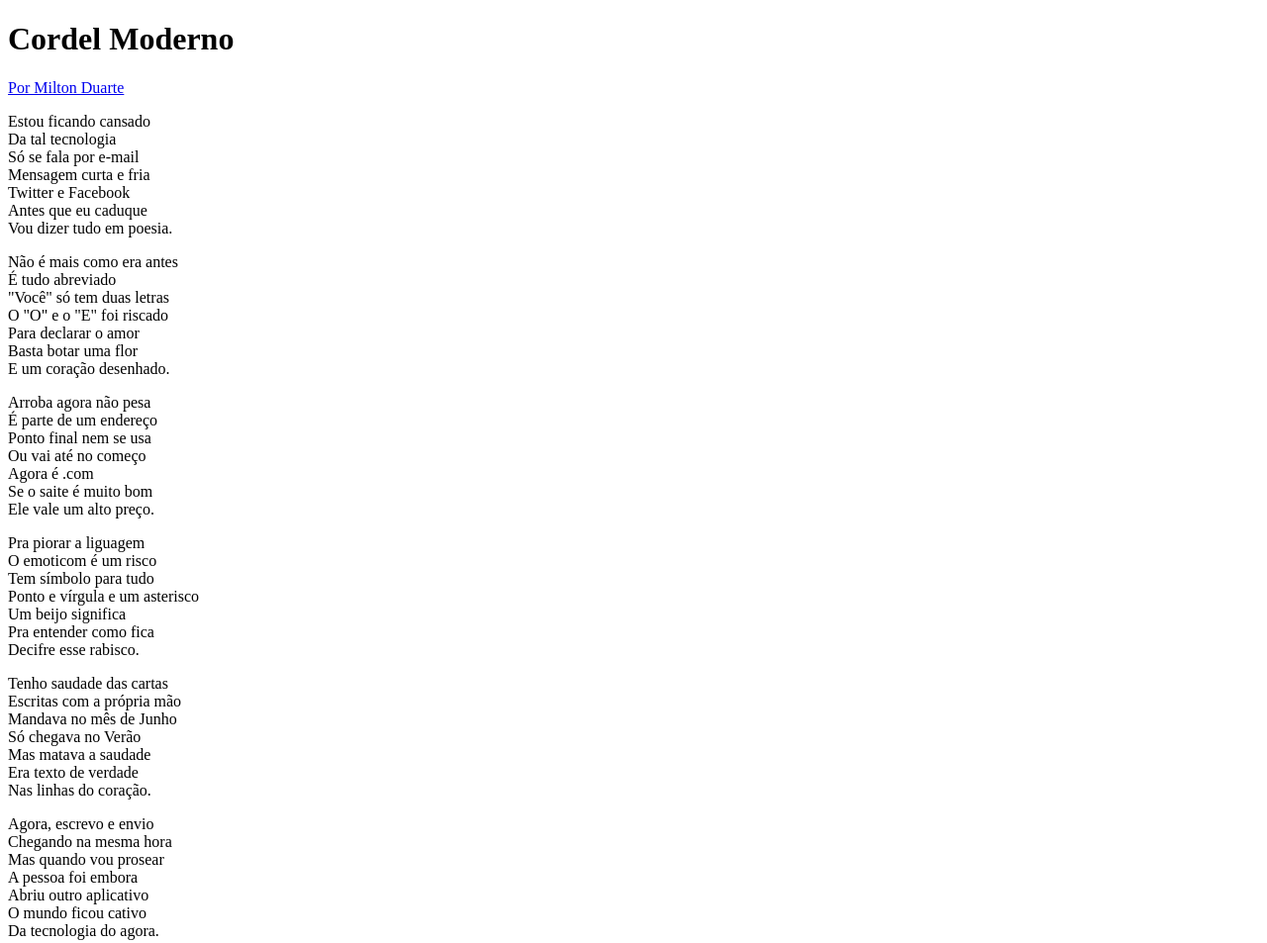
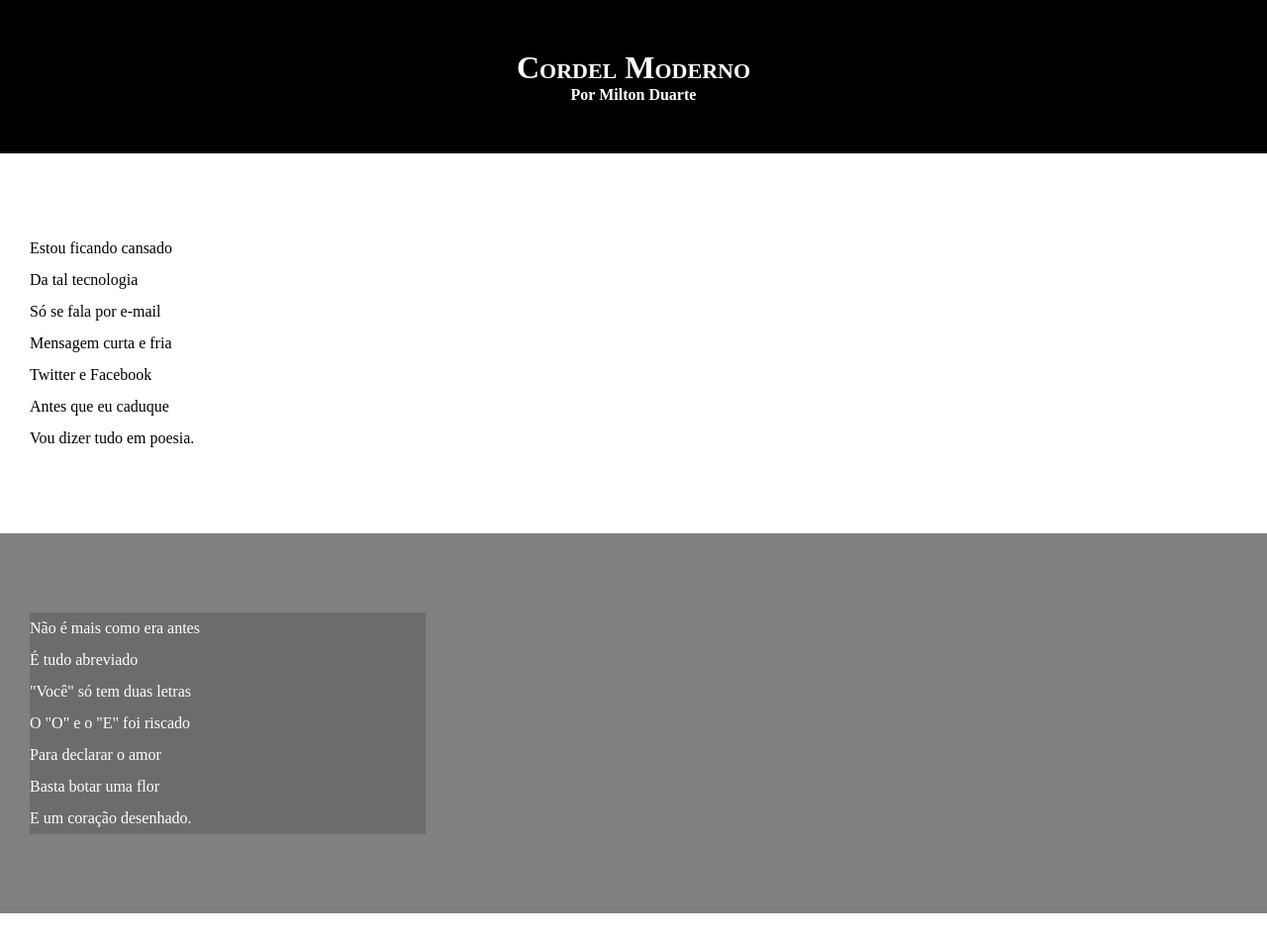
Before and after one commit to dev-matheuscarvalho/Cordel-Moderno, a plain HTML site: page index.html in a window 1280 px wide. Shown: the top 953 px of the page at 99% size. Drawn offline with Linux system fonts and the light colour scheme.

Commit message:
att estilos e textos
me guiei pelo curso, att os estilos e textos

```diff
--- a/index.html
+++ b/index.html
@@ -5,6 +5,7 @@
     <meta charset="UTF-8">
     <meta name="viewport" content="width=device-width, initial-scale=1.0">
     <title>Cordel Moderno</title>
+    <link rel="stylesheet" href="styles.css">
 </head>
 
 <body>
@@ -16,7 +17,7 @@
         </p>
     </header>
 
-    <section>
+    <section class="normal">
         <p>
             Estou ficando cansado <br>
             Da tal tecnologia <br>
@@ -28,7 +29,7 @@
         </p>
     </section>
 
-    <section>
+    <section class="imagem">
         <p>
             Não é mais como era antes <br>
             É tudo abreviado <br>
@@ -41,7 +42,7 @@
     </section>
 
 
-    <section>
+    <section class="normal">
         <p>
             Arroba agora não pesa <br>
             É parte de um endereço <br>
@@ -64,7 +65,7 @@
 
 
 
-    <section>
+    <section class="imagem">
         <p>
             Tenho saudade das cartas <br>
             Escritas com a própria mão <br>
@@ -78,7 +79,7 @@
 
 
 
-    <section>
+    <section class="normal">
         <p>
             Agora, escrevo e envio <br>
             Chegando na mesma hora <br>
--- a/styles.css
+++ b/styles.css
@@ -0,0 +1,64 @@
+@charset"utf-8";
+
+*{
+    margin: 0px;
+    padding: 0px;
+}
+
+html, body{
+    background-color: aliceblue;
+    height: 100vh;
+}
+
+header{
+    background-color: black;
+    color: white;
+    text-align: center;
+}
+
+header>h1{
+    padding-top: 50px;
+    font-variant: small-caps;
+}
+
+header>p{
+    padding-bottom: 50px ;
+}
+
+header a, footer a{
+    color: white;
+    text-decoration: none;
+    font-weight: bolder;
+}
+
+header a:hover, footer a:hover{
+    text-decoration: underline;
+}
+
+section{
+    padding-top: 10vh;
+    padding-bottom: 10vh;
+    line-height: 2em;
+    padding-left: 30px;
+}
+
+section.normal{
+    background-color: white;
+    color: black;
+}
+
+section.imagem{
+    background-color: gray;
+    color: white;
+}
+section.imagem>p{
+    background-color: rgba(0, 0, 0, 0.155);
+    width: 400px;
+}
+
+footer{
+    background-color: black;
+    color: white;
+    text-align: center;
+    padding: 15px;
+}
```
